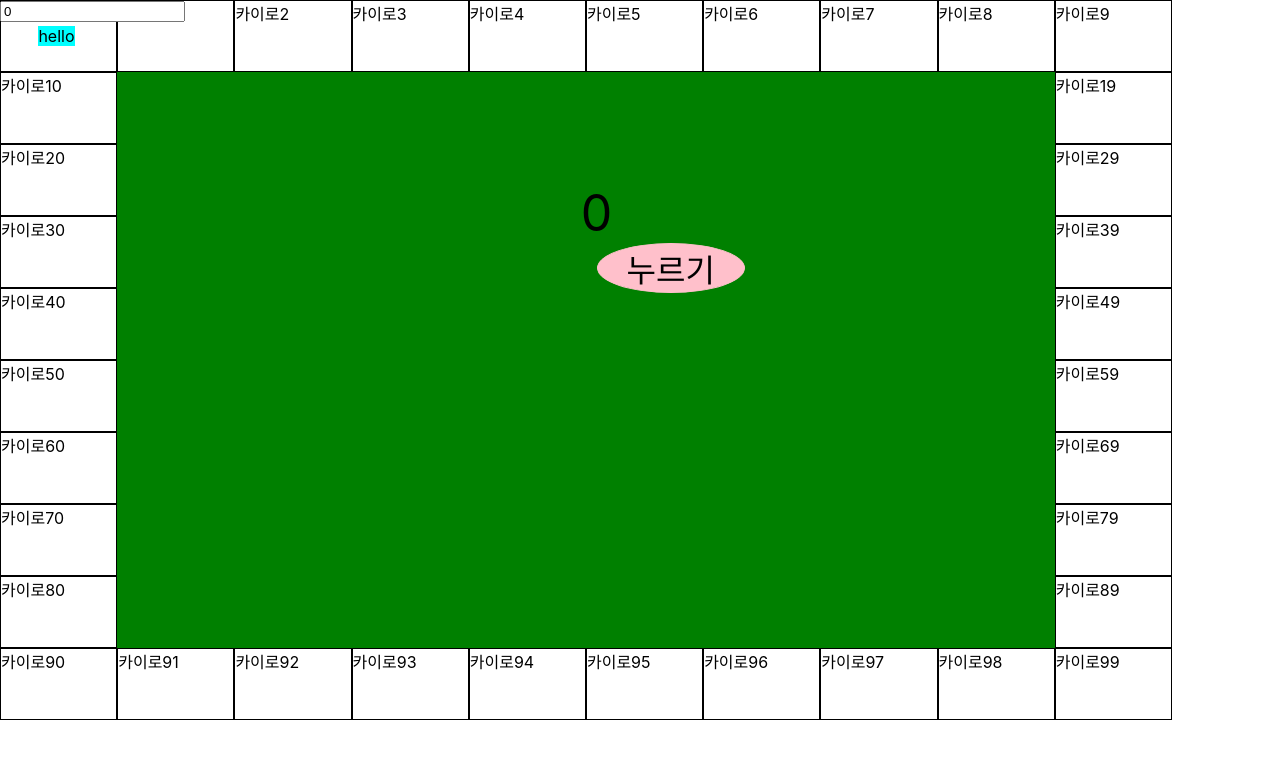
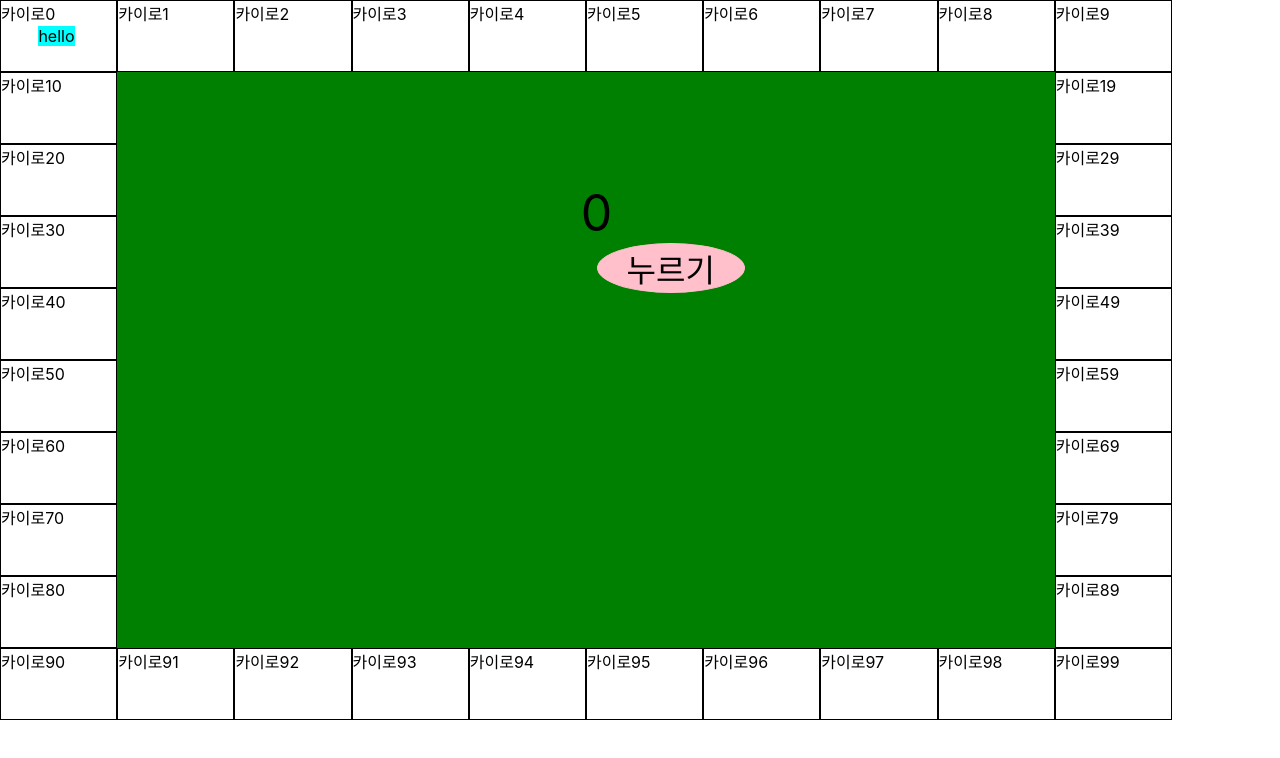
Before and after one commit to 2018os/bluemarble, a React (Create React App) app: page / in a window 1280 px wide. Shown: the top 758 px of the page. Built offline with nearby package versions, Linux system fonts and the light colour scheme.

Commit message:
PlayerMove

```diff
--- a/src/actions/actionTypes.js
+++ b/src/actions/actionTypes.js
@@ -1 +1 @@
-export const Random = "Random";
+export const RANDOM = "RANDOM";
--- a/src/actions/index.js
+++ b/src/actions/index.js
@@ -1,6 +1,6 @@
 import * as types from "./actionTypes";
 
 export const random = (number) => ({
-    type: types.Random,
+    type: types.RANDOM,
     number
 });
--- a/src/components/dice/dice.js
+++ b/src/components/dice/dice.js
@@ -1,9 +1,12 @@
 import React from "react";
 import PropTypes from "prop-types";
 import './dice.scss';
+import Player from '../player/Player';
 
-const Counter = ({number, onRandom}) => {
+const Dice = ({number, onRandom}) => {
     return(
+        <div>
+            <Player number={number} />
             <div className="random_button">
                 <div className={"random_dice_number"}>{number}</div>
                 <div>
@@ -12,17 +15,18 @@ const Counter = ({number, onRandom}) => {
                     }}>누르기</button>
                 </div>
             </div>
+        </div>
     );
 };
 
-Counter.propTypes = {
+Dice.propTypes = {
     number: PropTypes.number,
     onRandom: PropTypes.func
 };
 
-Counter.defaultProps = {
+Dice.defaultProps = {
     number: 0,
     onRandom: () => console.warn("아직이라")
 };
 
-export default Counter;
+export default Dice;
--- a/src/components/player/Player.js
+++ b/src/components/player/Player.js
@@ -2,36 +2,16 @@ import React, { Component } from 'react';
 import StyledPlayer from './StyledPlayer';
 
 class Player extends Component {
-  state = {
-    number: 0
-  };
-
-  handleChange = (e) => {
-    this.setState({
-      [e.target.name]: e.target.value
-    });
-  }
-
-  handleMove = (e) => {
-    e.preventDfault();
-    this.props.onMove(this.state);
-    this.setState({
-      number: 0
-    });
-  }
 
   render() {
-    const style = {
-      'position': 'absolute'
-    }
     return (
-      <div>
-        <StyledPlayer number={this.state.number}>hello</StyledPlayer>
-        <form onSubmit={this.handleMove} style={style}>
-          <input placeholder="숫자" value={this.state.number} onChange={this.handleChange} name="number" />
-        </form>
-      </div>
+        <StyledPlayer number={this.props.number}>hello</StyledPlayer>
     )
   }
 }
+
+Player.defaultProps = {
+  number: 0
+}
+
 export default Player;
--- a/src/containers/App.js
+++ b/src/containers/App.js
@@ -1,25 +1,11 @@
 import React, { Component } from 'react';
 import Board from '../components/country/Board';
-import Player from '../components/player/Player';
 
 class App extends Component {
-  state = {
-    move: 0
-  }
-
-  handlePlayerMove = (e) => {
-    const { value } = e.target;
-    this.setState({
-      move: value
-    });
-  }
-
-
   render() {
     return (
       <div>
         <Board />
-        <Player onMove={this.handlePlayerMove} />
       </div>
     );
   }
--- a/src/containers/CountryList.js
+++ b/src/containers/CountryList.js
@@ -1,7 +1,7 @@
 import React, { Component } from 'react';
 import Country from '../components/country/Country';
 import './Country.scss';
-import CountryContainer from "./countrycontainer";
+import DiceContainer from "./DiceContainer";
 
 class CountryList extends Component {
   static defaultProps = {
@@ -13,13 +13,12 @@ class CountryList extends Component {
     const list = data.map(
       info => (<Country key={info.id} info={info} />)
     );
-    console.log(list);
     return (
       <div className="CountryList">
         <div className="country">
           {list}
         </div>
-          <CountryContainer />
+          <DiceContainer />
       </div>
     );
   }
--- a/src/containers/countrycontainer.js
+++ b/src/containers/DiceContainer.js
@@ -1,4 +1,4 @@
-import Counter from "../components/dice/dice";
+import Dice from "../components/dice/dice";
 import * as actions from "../actions";
 import { connect } from "react-redux";
 
@@ -18,9 +18,9 @@ const mapDispatchToProps = (dispatch) => ({
     }
 });
 
-const CountryContainer = connect(
+const DiceConainer = connect(
     mapStateToProps,
     mapDispatchToProps
-)(Counter);
+)(Dice);
 
-export default CountryContainer;
+export default DiceConainer;
--- a/src/reducers/index.js
+++ b/src/reducers/index.js
@@ -6,7 +6,7 @@ const initialState = {
 
 function counter(state = initialState, action) {
     switch(action.type) {
-        case types.Random:
+        case types.RANDOM:
         return {
             ...state,
             number: action.number
```
Lines whose indentation alone changed are shown as unchanged.
